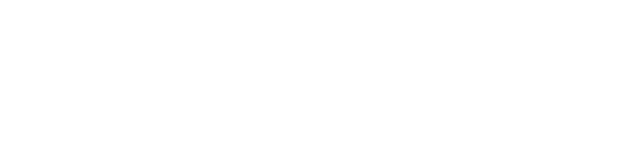
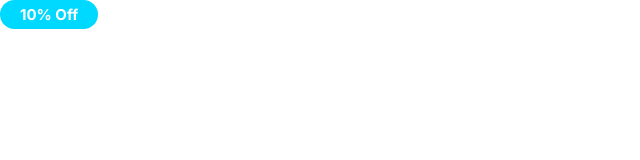
Before and after one commit to Rawen05/NewWEB, a plain HTML site: page index.html in a window 1280 px wide. Shown: the whole page, without its empty margins (0-640 px from the left). Drawn offline with Linux system fonts and the light colour scheme.

Commit message:
finished with the badges.

```diff
--- a/css/styles.css
+++ b/css/styles.css
@@ -1,6 +1,6 @@
 :root {
   --color-primary: #2584ff;
-  --color-secondery: #00d9ff;
+  --color-secondary: #00d9ff;
   --color-accent: #ff3400;
   --color-heading: #1b0760;
   --color-body: #918ca4;
@@ -70,3 +70,29 @@ a {
     font-size: 1.5rem;
   }
 }
+.badge {
+  border-radius: 20px;
+  font-size: 2rem;
+  font-weight: 600;
+  padding: 0.5rem 2rem;
+  white-space: nowrap;
+}
+.badge--primary {
+  background: var(--color-primary);
+  color: white;
+}
+.badge--secondary {
+  background: var(--color-secondary);
+  color: white;
+}
+.badge--small {
+  font-size: 1.6rem;
+}
+@media screen and (min-width: 1024px) {
+  .badge {
+    font-size: 1.5rem;
+  }
+  .badge--small {
+    font-size: 1.2rem;
+  }
+}
--- a/index.html
+++ b/index.html
@@ -14,5 +14,7 @@
     <link rel="stylesheet" href="css/normalize.css" />
     <link rel="stylesheet" href="css/styles.css" />
   </head>
-  <body></body>
+  <body>
+    <span class="badge badge--secondary">10% Off</span>
+  </body>
 </html>
```
Also changed, not shown: components/badge.html (added, +3 -0 lines), components/links.html (renamed from conponents/links.html).
